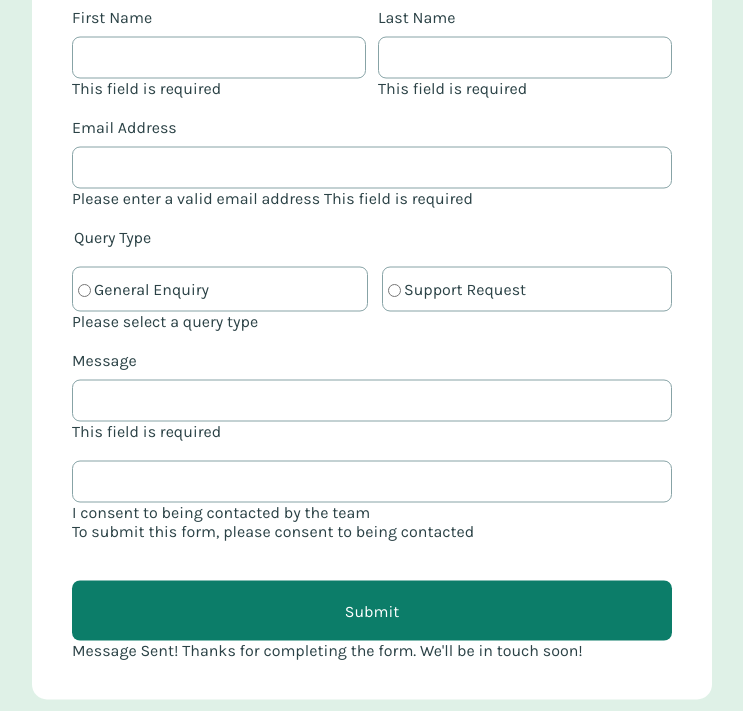
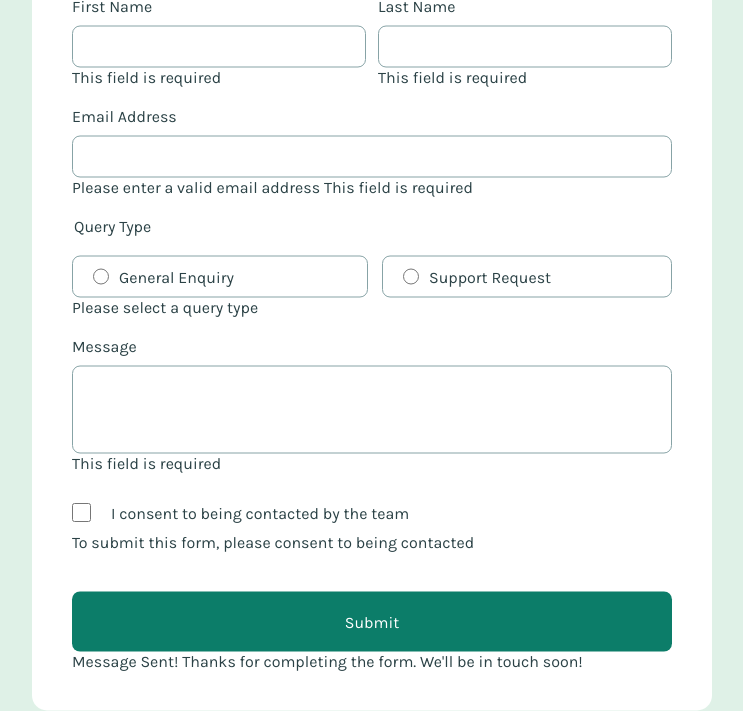
Before and after one commit to sespinala/contact-form, a plain HTML site: page index.html in a window 1280 px wide. Shown: the part 100-811 px from the top of the page, without its empty margins (268-1011 px from the left). Drawn offline with Linux system fonts and the light colour scheme.

Commit message:
add missing styles

```diff
--- a/index.html
+++ b/index.html
@@ -20,7 +20,10 @@
     <title>Frontend Mentor | Contact form</title>
   </head>
   <body>
-    <form action="">
+    <form
+      id="form"
+      action=""
+    >
       <div class="container">
         <div>
           <h1>Contact Us</h1>
@@ -116,23 +119,29 @@
               for="message"
               >Message</label
             >
-            <input
+            <textarea
               id="message"
               class="message-container__input"
-              type="text"
+              rows="3"
+              form="form"
               required
-            />
+            ></textarea>
             <span>This field is required</span>
           </div>
 
           <div class="consent-container">
-            <input
-              id="consent"
-              class="consent-container__input"
-              type="text"
-              required
-            />
-            I consent to being contacted by the team
+            <div class="consent-container__wrapper">
+              <input
+                id="consent"
+                class="consent-container__input"
+                type="checkbox"
+                name="consent"
+                required
+              />
+              <label for="consent"
+                >I consent to being contacted by the team</label
+              >
+            </div>
             <span>To submit this form, please consent to being contacted</span>
           </div>
 
--- a/styles.css
+++ b/styles.css
@@ -32,8 +32,7 @@ h1 {
 
 .name-container > div,
 .email-container,
-.message-container,
-.consent-container {
+.message-container {
   display: flex;
   flex-wrap: nowrap;
   flex-direction: column;
@@ -145,6 +144,68 @@ legend {
   width: 48%;
 }
 
-input[type="radio"] {
+input[type='radio'] {
+  accent-color: hsl(169, 82%, 27%);
+  margin: 0px 10px 0px 20px;
+  width: 19px;
+}
 
+.query-type-container__item:has(input:checked) {
+  background-color: hsl(148, 38%, 91%);
+  border-color: hsl(169, 82%, 27%);
+  border-width: 1.2px;
 }
+
+textarea {
+  border-radius: 8px;
+  border-color: hsl(186, 15%, 59%);
+  border-width: 1.2px;
+  border-style: solid;
+  font-family: 'Karla';
+  font-size: 16px;
+  padding: 10px 20px;
+  color: hsl(187, 24%, 22%);
+  cursor: pointer;
+  line-height: 22px;
+  resize: none;
+}
+
+textarea:hover,
+textarea:focus,
+textarea:focus-within {
+  border-color: hsl(169, 82%, 27%);
+}
+
+textarea:active,
+textarea:focus-visible {
+  border-color: hsl(169, 82%, 27%);
+  border-width: 1.2px;
+  background-color: hsl(148, 38%, 91%);
+  outline: none;
+}
+
+.consent-container {
+  display: flex;
+  flex-wrap: nowrap;
+  flex-direction: column;
+}
+
+.consent-container__wrapper {
+  display: flex;
+  flex-wrap: nowrap;
+  flex-direction: row;
+  width: 100%;
+  align-items: center;
+}
+
+.consent-container__wrapper label {
+  margin-bottom: 0px;
+  cursor: pointer;
+}
+
+input[type='checkbox'] {
+  accent-color: hsl(169, 82%, 27%);
+  margin: 0px 20px 0px 0px;
+  width: 19px;
+  cursor: pointer;
+}
```
